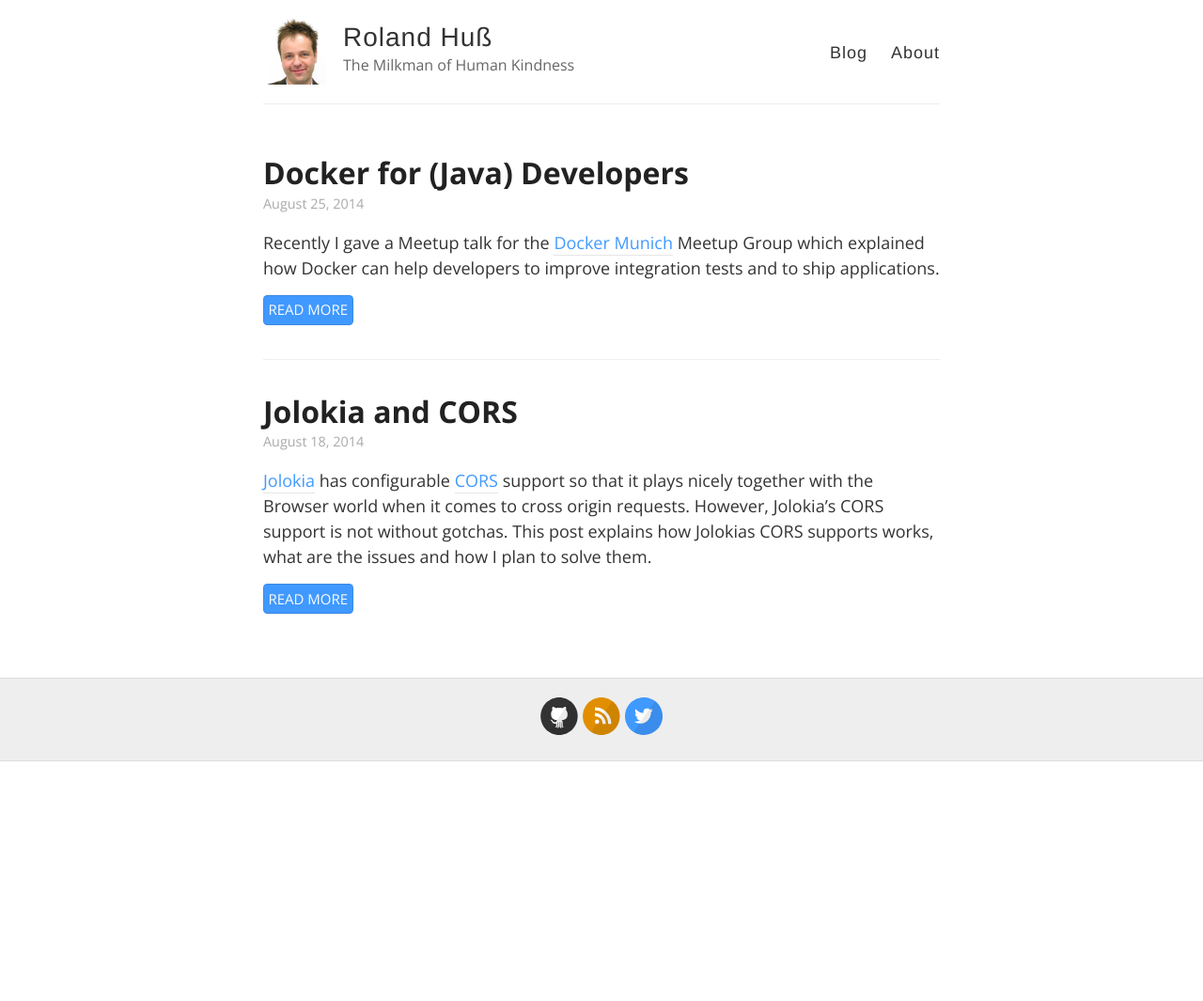
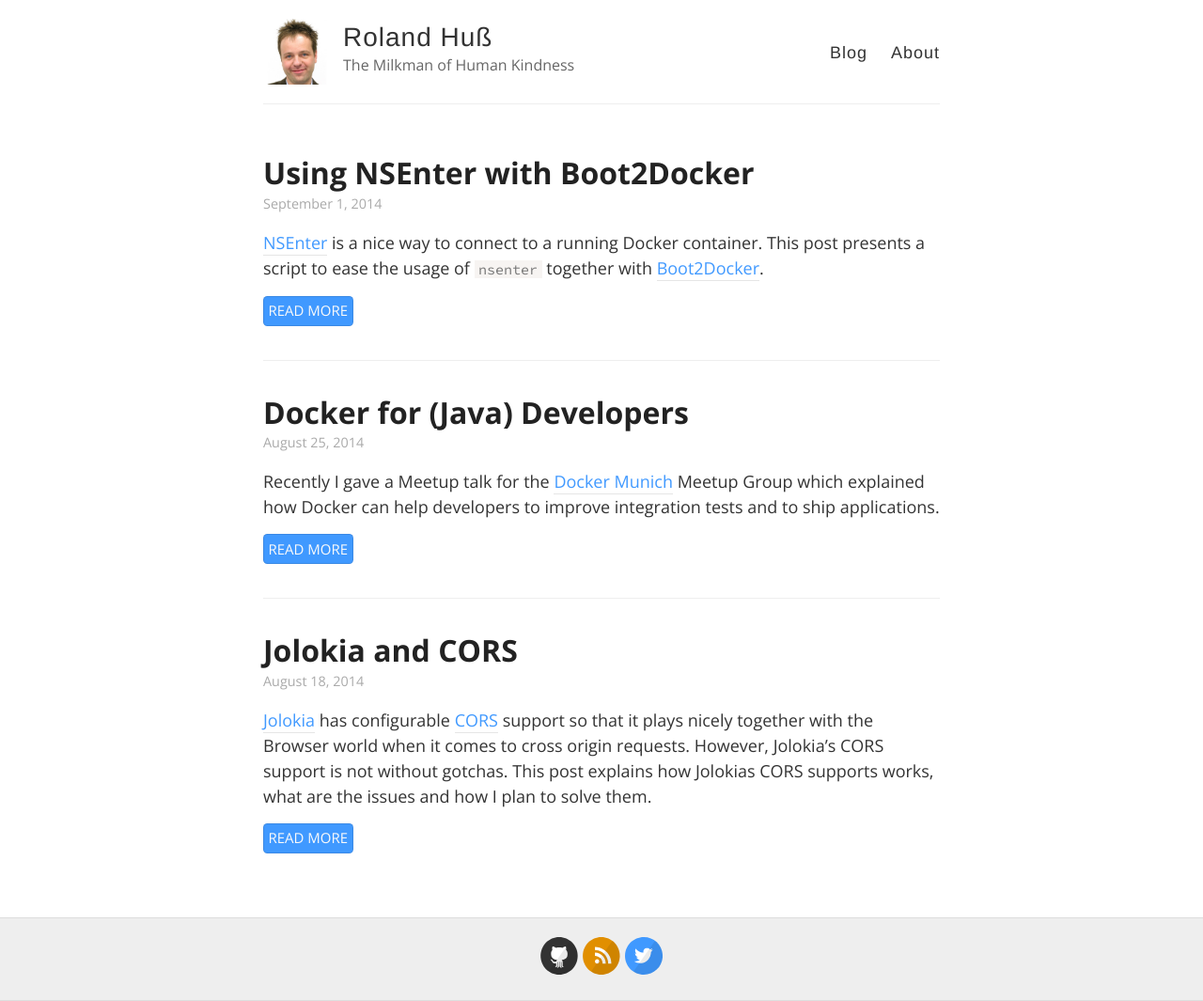
Before and after one commit to rhuss/rhuss.github.io, a Jekyll site: the page built from index.html, in a window 1280 px wide. Shown: the whole page at 94% size. Built offline with Jekyll 4.4.1, drawn with Linux system fonts in a browser that asks for light colours; nearby versions of some CDN libraries; before the commit the page ends 900 px from its top, so only the background shows below that; part of the change alters nothing that is shown.

Commit message:
Add post about using NSEnter with Boot2Docker

````diff
--- /dev/null
+++ b/_posts/2014-9-1-NSEnter-with-Boot2Docker.md
@@ -0,0 +1,43 @@
+---
+layout: post
+title: Using NSEnter with Boot2Docker
+---
+
+[NSEnter][1] is a nice way to connect to a running Docker container. This post presents a script to ease the usage of `nsenter` together with [Boot2Docker][2].
+<!-- more -->
+
+There is still quite some dust around Docker and day after day after gaining more and more experience, new patterns and anti-patterns are emerging.
+
+One of those anti-patterns is the usage of an SSH daemon inside an image for debugging, backup and troubleshooting purposes. Jérôme Petazzoni's [Blog Post][3] explains this nicely. In additions it provides proper solutions for common use cases SSH is currently used for.
+
+Nevertheless there I still have this irresistible urge to login into a container. And if it is only for looking around and examine the environment (call me old-fashioned, that's ok ;-)
+
+Luckily Jérôme provides a solution to satisfy this thirst: [nsenter][4]. This allows you to **enter** into container **n**ame**s**paces. On the GitHub page you find the corresponding recipe for installing and using `nsenter` on a Linux host.
+
+If you want to use it from OS X with e.g. [Boot2Docker][5] you need to login into the VM hosting the Docker daemon and the connect to a running container.
+
+This works but it is somewhat inconvenient. Therefore I've written a small shell script [docker-sh][6] which runs on the *OS X host* and uses `boot2docker ssh -t` for connecting to a running container. As arguments it expects a container id or name and optionally a command to execute in the container.  This script also will automatically install `nsenter`  on the boot2docker VM if not already present:
+
+```bash
+	10:20 [~] $ docker ps -q
+	5bf8a161cceb
+	10:20 [~] $ docker-sh 5bf8a161cceb bash
+	Unable to find image 'jpetazzo/nsenter' locally
+	Pulling repository jpetazzo/nsenter
+	Installing nsenter to /target
+	Installing docker-enter to /target
+	root@5bf8a161cceb:/#
+```
+
+Furthermore a small Bash completion script [docker-sh_commands][7] (inspired by [Docker's bash completion][8]) completes on container names and ids on the arguments for `docker-sh`.
+
+The scripts are not perfect, though (my shell fu got a bit rusty ;-). I highly appreciate any improvement, please comment and/or send pull request, I will update them accordingly.
+
+[1]:	https://github.com/jpetazzo/nsenter
+[2]:	https://github.com/boot2docker/boot2docker
+[3]:	https://blog.docker.com/2014/06/why-you-dont-need-to-run-sshd-in-docker/
+[4]:	https://github.com/jpetazzo/nsenter
+[5]:	https://github.com/boot2docker/boot2docker
+[6]:	https://gist.github.com/rhuss/a8a40bd143001fd5c83c#file-docker-sh
+[7]:	https://gist.github.com/rhuss/a8a40bd143001fd5c83c#file-docker-sh_commands
+[8]:	https://github.com/docker/docker/blob/master/contrib/completion/bash/docker
````
Also changed, not shown: _posts/2014-8-25-Docker-for-Developers.md (line endings or trailing spaces).
